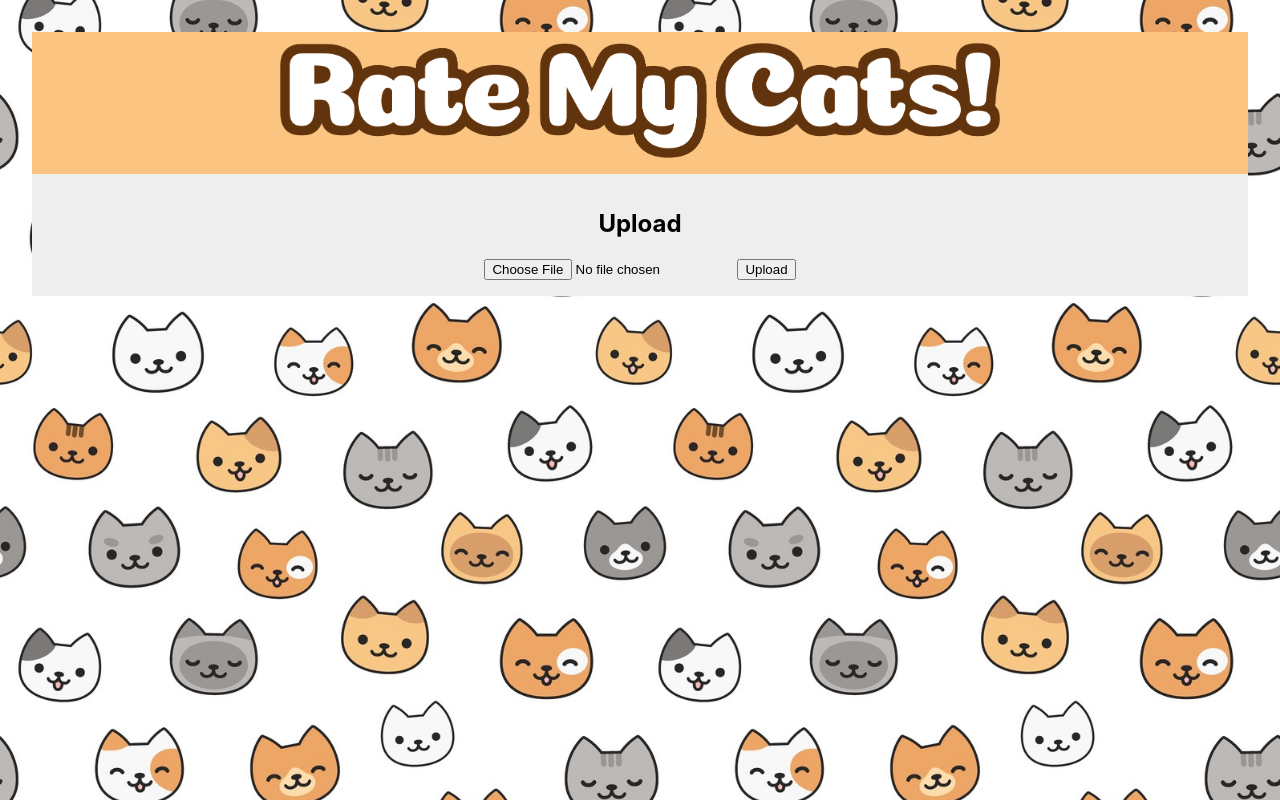
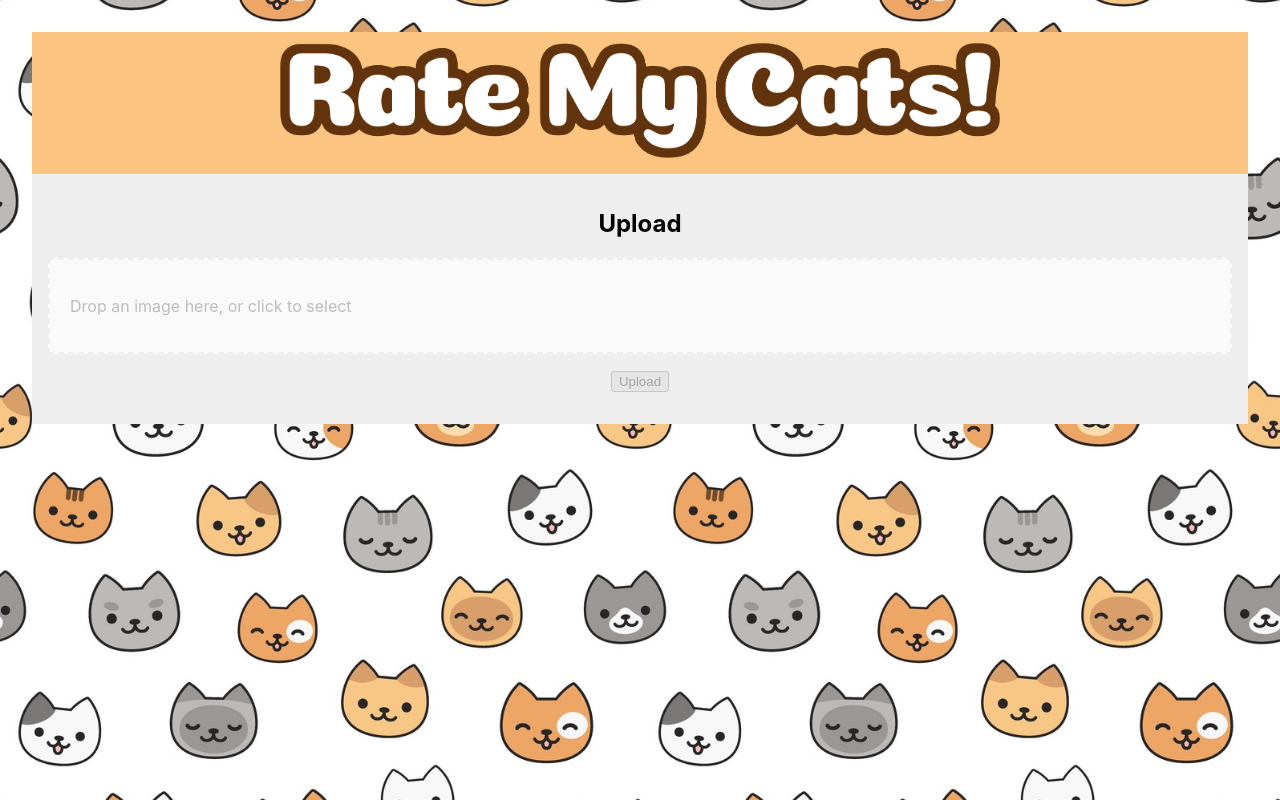
Before and after one commit to davidnorth/cats, a React (Create React App) app: page /upload in a window 1280 px wide. Built offline with nearby package versions, Linux system fonts and the light colour scheme.

Commit message:
Dropzone upload

```diff
--- a/package.json
+++ b/package.json
@@ -14,6 +14,7 @@
     "@types/react-redux": "^7.1.7",
     "react": "^17.0.2",
     "react-dom": "^17.0.2",
+    "react-dropzone": "^11.3.2",
     "react-icons": "^4.2.0",
     "react-redux": "^7.2.0",
     "react-router-dom": "^5.2.0",
--- a/src/features/flash/flashSlice.ts
+++ b/src/features/flash/flashSlice.ts
@@ -1,5 +1,4 @@
 import { createAsyncThunk, createSlice, PayloadAction } from '@reduxjs/toolkit'
-import { truncateSync } from 'fs';
 
 export interface FlashState {
   message:string
--- a/src/pages/Upload.tsx
+++ b/src/pages/Upload.tsx
@@ -1,27 +1,71 @@
-import React, {useState}  from 'react'
+import React, {useState, useMemo}  from 'react'
 import {uploadCat} from '../lib/cat-api'
+import ClipLoader from "react-spinners/ClipLoader";
 import { useAppDispatch } from '../app/hooks';
 import { addFlash } from '../features/flash/flashSlice'
 import { useHistory } from "react-router-dom";
+import {useDropzone} from 'react-dropzone';
+
+
+// TODO: Extract a Dropzone component including these styles
+const baseStyle = {
+  flex: 1,
+  display: 'flex',
+  alignItems: 'center',
+  padding: '20px',
+  borderWidth: 2,
+  borderRadius: 2,
+  borderColor: '#eeeeee',
+  borderStyle: 'dashed',
+  backgroundColor: '#fafafa',
+  color: '#bdbdbd',
+  outline: 'none',
+  transition: 'border .24s ease-in-out'
+};
+
+const activeStyle = {
+  borderColor: '#2196f3'
+};
+
+const acceptStyle = {
+  borderColor: '#00e676'
+};
+
+const rejectStyle = {
+  borderColor: '#ff1744'
+};
+
 
 function Upload () {
+
+  const {
+    acceptedFiles,
+    getRootProps,
+    getInputProps,
+    isDragActive,
+    isDragAccept,
+    isDragReject
+  } = useDropzone({maxFiles: 1, accept: 'image/*'});
+
+  const style = useMemo(() => ({
+    ...baseStyle,
+    ...(isDragActive ? activeStyle : {}),
+    ...(isDragAccept ? acceptStyle : {}),
+    ...(isDragReject ? rejectStyle : {})
+  }), [
+    isDragActive,
+    isDragReject,
+    isDragAccept
+  ]);
+
   const dispatch = useAppDispatch()
   const [loading, setLoading] = useState(false)
   const history = useHistory();
 
-  function handleSubmit (e:React.SyntheticEvent) {
-    e.preventDefault()
-
+  function upload (e:React.SyntheticEvent) {
     setLoading(true)
 
-    const target = e.target as typeof e.target & {
-      image: {
-        value: string
-        files: FileList
-      }
-    }
-
-    uploadCat(target.image.files[0])
+    uploadCat(acceptedFiles[0])
       .then((r) => {
         dispatch(addFlash({message: 'Upload successful', className: 'info'}))
         history.push('/')
@@ -36,10 +80,16 @@ function Upload () {
   return (
     <div>
       <h1>Upload</h1>
-      <form onSubmit={ handleSubmit }>
-        <input type='file' name='image' />
-        <button type='submit'>Upload</button>
-      </form>
+
+      <div {...getRootProps({style})}>
+        <input {...getInputProps()} />
+        <p>Drop an image here, or click to select</p>
+      </div>
+
+      <p>{ acceptedFiles.map((f) => 'Selected file: ' + f.name) }</p>
+
+      <p><button onClick={upload} disabled={!acceptedFiles.length || loading}>Upload</button></p>
+      <p><ClipLoader loading={loading} /></p>
     </div>
   )
 }
```
Also changed, not shown: 1 other file (tests, documents, lock files or other folders).
